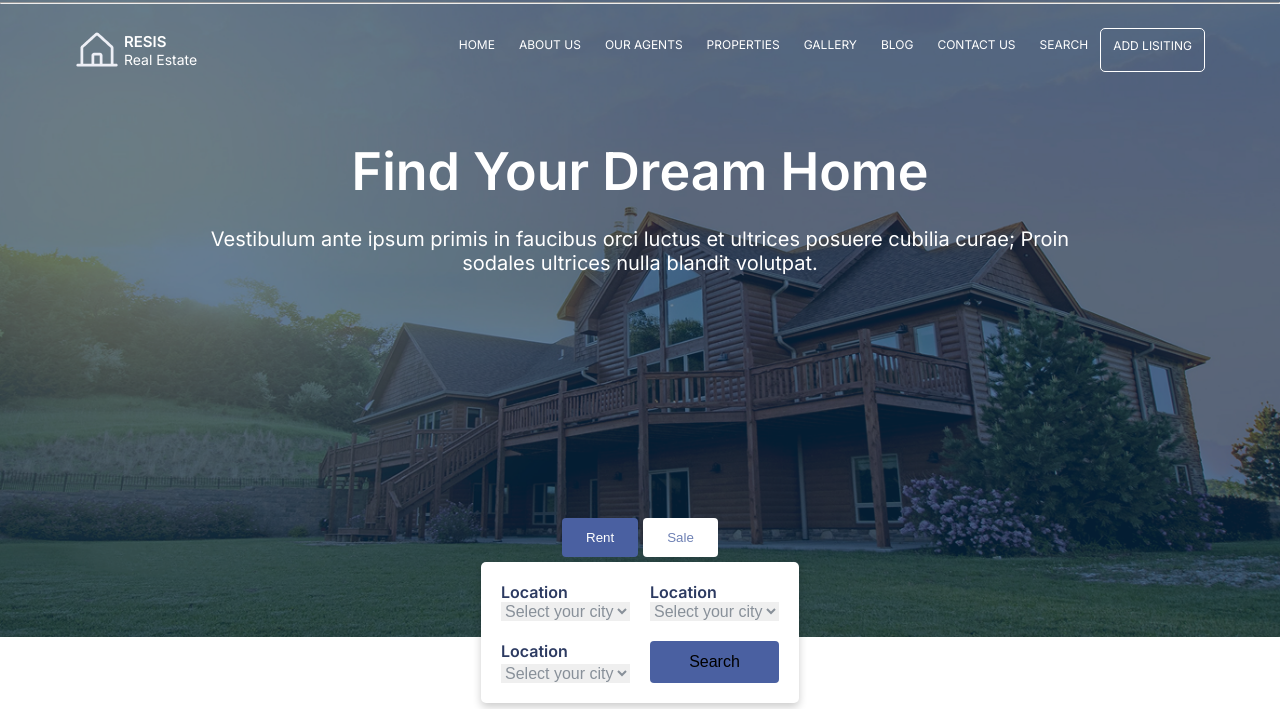
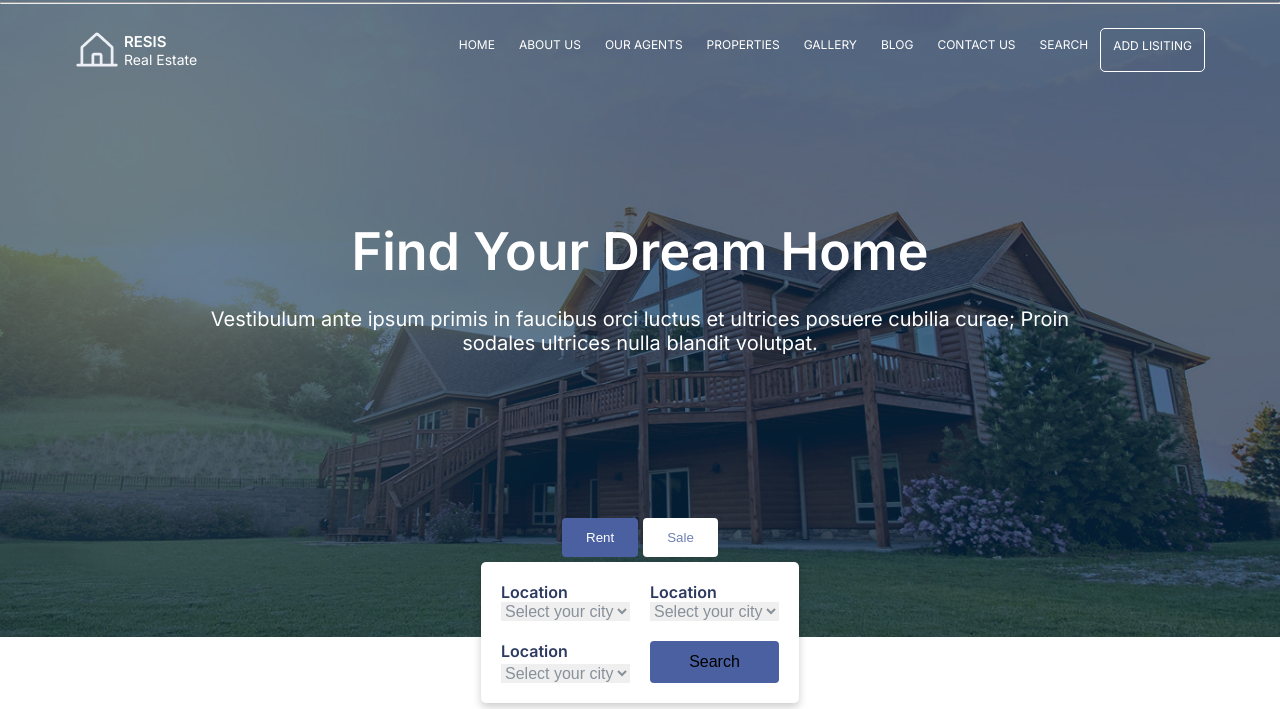
Before and after one commit to fathimasafav/reis, a plain HTML site: page index.html in a window 1280 px wide. Shown: the part 63-772 px from the top of the page. Drawn offline with nearby package versions, Linux system fonts and the light colour scheme.

Commit message:
change in position

```diff
--- a/prorject2.css
+++ b/prorject2.css
@@ -131,8 +131,9 @@ hr {
     /* padding-top: 50px; */
     position: absolute;
     left: 50%;
-    right: 50%;
-    transform: translate(-50%, 50%);
+    /* right: 50%; */
+    transform: translate(-50%, -50%);
+    top:50%;
 }
 .middle-sctn p {
     max-width: 60%;
@@ -792,8 +793,8 @@ p {
 .logos {
     display: flex;
     flex-direction: row;
-    justify-content: center;
-    gap: 16px;
+    justify-content: space-between;
+    /* gap: 16px; */
 }
 .logos div {
     padding: 10px;
@@ -902,8 +903,9 @@ p {
     .middle-sctn {
         /* padding-top: 50px; */
         left: 50%;
-        right: 50%;
-        transform: translate(-50%, 50%);
+        top:50%;
+        /* right: 50%; */
+        transform: translate(-50%, -50%);
     }
 
     .middle-sctn p {
@@ -956,7 +958,8 @@ p {
         /* background-color: rgba(0, 0, 0, 0.6); */
         background-color: #3c445c;
         position: absolute;
-        top: 18%;
+        /* top: 18%; */
+        top:20%;
         right: 0;
         width: 100%;
         /* padding: 16px; */
```
